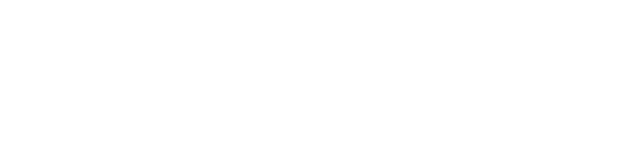
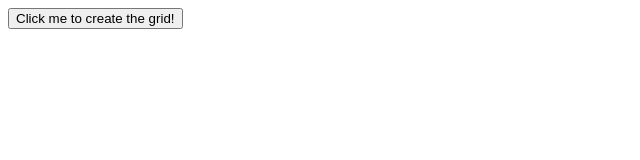
Before and after one commit to Meeran-Tofiq/ecth-a-sketch, a plain HTML site: page index.html in a window 1280 px wide. Shown: the whole page, without its empty margins (0-640 px from the left). Drawn offline with Linux system fonts and the light colour scheme.

Commit message:
Add button to run function createGrid()

```diff
--- a/index.html
+++ b/index.html
@@ -8,6 +8,7 @@
     </head>
 
     <body>
+        <button id="create-grid">Click me to create the grid!</button>
         <div id="grid-container"></div>
     </body>
 </html>
```
